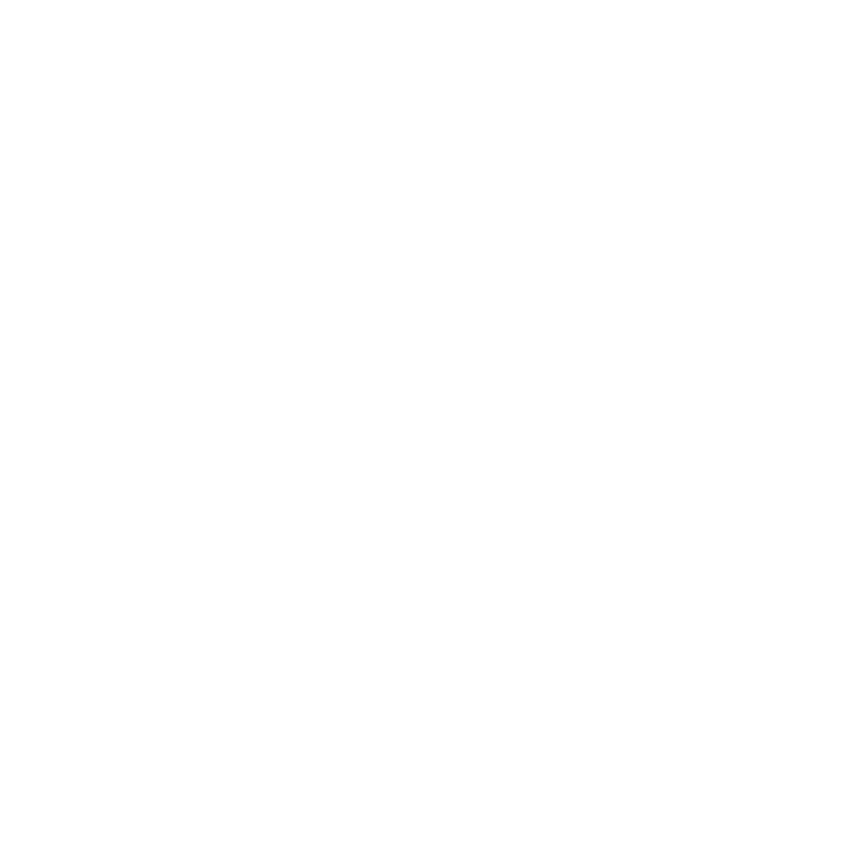
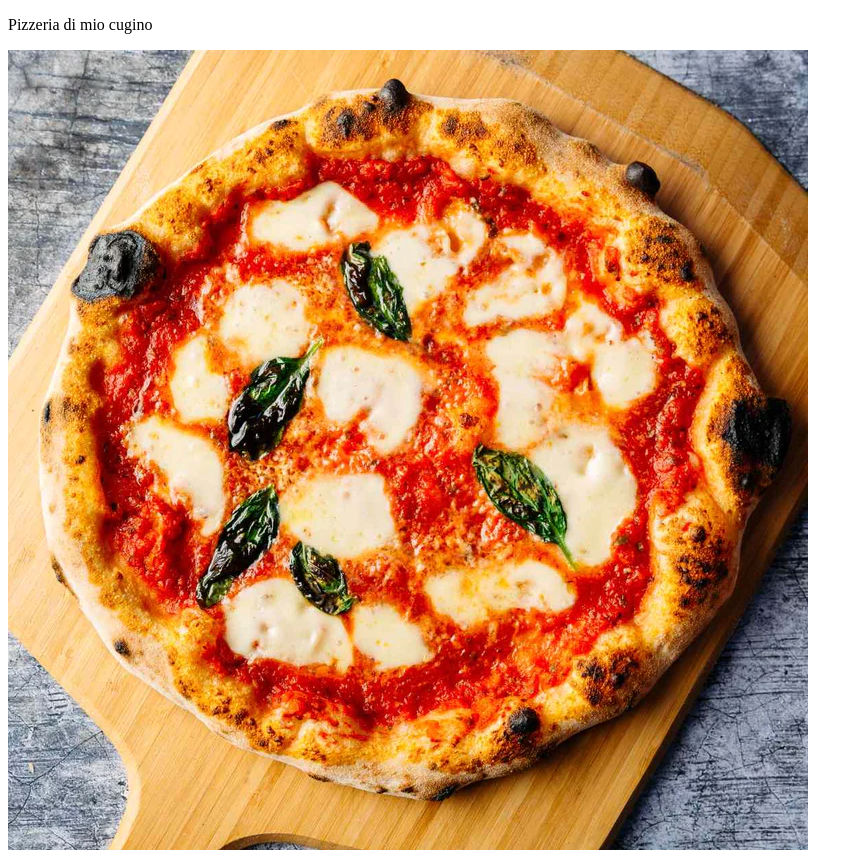
Before and after one commit to AndreaDb03/esempio1, a plain HTML site: page index.html in a window 1280 px wide. Shown: the whole page, without its empty margins (0-863 px from the left). Before the commit the page ends 800 px from the top, so only its background shows below. Drawn offline with Linux system fonts and the light colour scheme.

Commit message:
Update index.html

```diff
--- a/index.html
+++ b/index.html
@@ -4,8 +4,12 @@
     <meta charset="UTF-8">
     <meta name="viewport" content="width=device-width, initial-scale=1.0">
     <title>Document</title>
+    <link rel="stylesheet" href="css/style.css">
 </head>
 <body>
-
+    <div>
+        <p>Pizzeria di mio cugino</p>
+    </div>
+    <img src="img/Margherita.webp">
 </body>
 </html>
```
